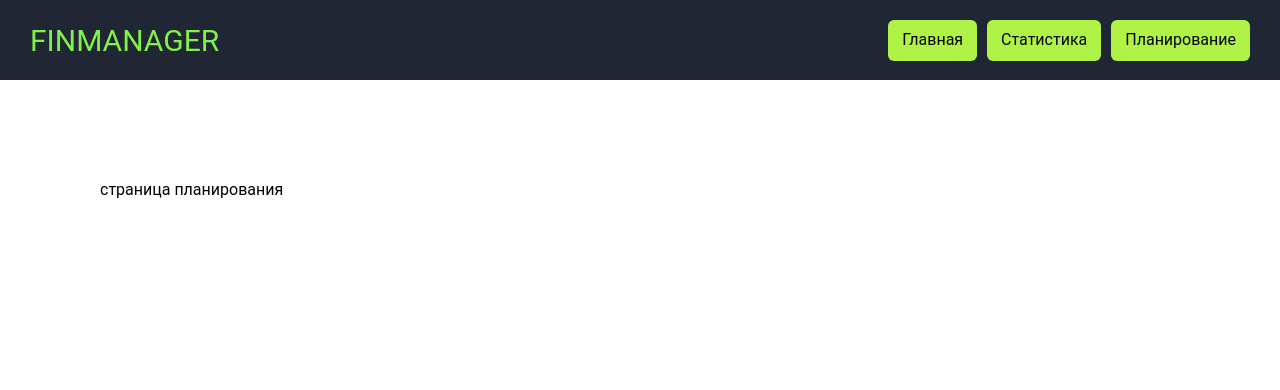
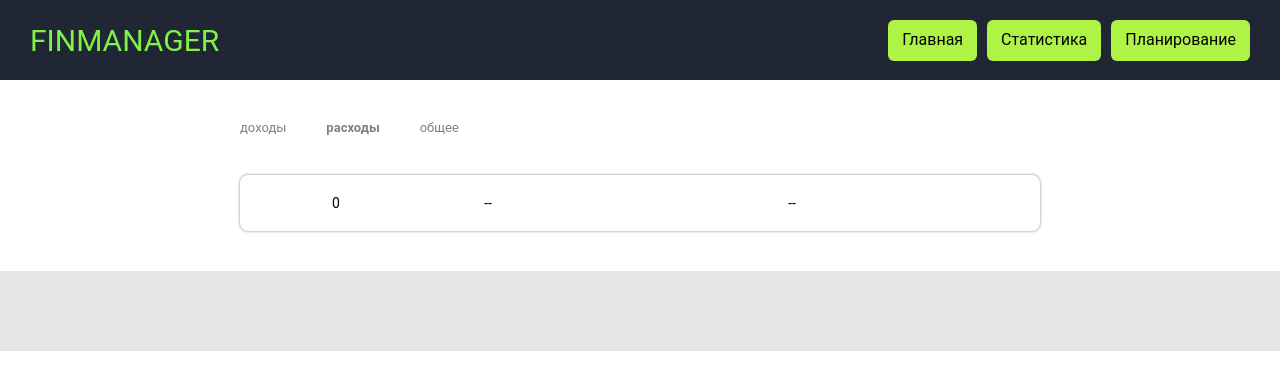
Before and after one commit to karlbelousov/finmanager, a React (Create React App) app: page /plan in a window 1280 px wide. Shown: the top 390 px of the page. Built offline with nearby package versions, Linux system fonts and the light colour scheme.

Commit message:
вынес основные стейты приложения в стор

```diff
--- a/src/components/pages/Main.tsx
+++ b/src/components/pages/Main.tsx
@@ -1,4 +1,3 @@
-import { useState } from 'react';
 import Radio from '@mui/material/Radio';
 import RadioGroup from '@mui/material/RadioGroup';
 import FormControlLabel from '@mui/material/FormControlLabel';
@@ -7,28 +6,29 @@ import FormLabel from '@mui/material/FormLabel';
 import { Footer } from '../views/global/Footer';
 import { css } from '../../styles/form.css';
 import { InputComponent } from '../comps/Input';
-import { useAppDispatch } from '../../hooks';
-import { setStat } from '../../store/action';
+import { useAppDispatch, useAppSelector} from '../../hooks';
+import { changeViewType, changeValue, changeComment } from '../../store/reducers/view-type-for-main';
+import { setData } from '../../store/reducers/data';
 
 const {FormContainer, Button} = css;
 
 export const Main = () => {
-  const [value, setValue] = useState('');
-  const [type, setType] = useState('доход');
-  const [comment, setComment] = useState('');
   const dispatch = useAppDispatch();
+  const viewType = useAppSelector((state) => state.viewTypeMain.viewType);
+  const viewValue = useAppSelector((state) => state.viewTypeMain.value);
+  const viewComment = useAppSelector((state) => state.viewTypeMain.comment);
 
   const validation = () => {
-    if (value.length > 2 && type) {
-      const data = {
-        value,
-        type,
-        comment
-      };
-      dispatch(setStat(data));
-      setValue('');
-      setType('доход');
-      setComment('');
+    if (viewValue.length > 2 && viewType) {
+      dispatch(changeViewType('доход'));
+      dispatch(changeValue(''));
+      dispatch(changeComment(''));
+      dispatch(setData({
+        value: viewValue,
+        type: viewType,
+        comment: viewComment
+      }));
+
     } else {
       // eslint-disable-next-line no-console
       console.log('Ошибка валидации');
@@ -37,46 +37,55 @@ export const Main = () => {
 
   let backgroundColorButton = '';
 
-  if (value.length > 3 && type.length > 3) {
+  if (viewValue.length > 3 && viewType.length > 3) {
     backgroundColorButton = 'rgb( 176, 243, 71 )';
   } else {
     backgroundColorButton = 'rgb( 229, 229, 229 )';
   }
 
   const handleChange = (event: React.ChangeEvent<HTMLInputElement>) => {
-    setType((event.target as HTMLInputElement).value);
+    dispatch(changeViewType(event.target.value));
+  };
+
+  const handleChangeValue = (value: string) => {
+    dispatch(changeValue(value));
   };
 
   const handleChangeComment = (event: React.ChangeEvent<HTMLInputElement>) => {
-    setComment((event.target as HTMLInputElement).value);
+    dispatch(changeComment((event.target.value)));
   };
+
+  const handleChangeCommentValue = (comment: string) => {
+    dispatch(changeComment(comment));
+  };
+
 
   return (
     <>
       <FormContainer style={{alignItems: 'flex-start'}}>
-        <InputComponent placeholder='Введите сумму транзакции' action={setValue} inputValue={value} />
+        <InputComponent placeholder='Введите сумму транзакции' action={handleChangeValue} inputValue={viewValue} />
         <FormControl style={{marginTop: '9px', marginBottom: '12px'}}>
           <FormLabel id="demo-controlled-radio-buttons-group">Выберите тип транзакции</FormLabel>
           <RadioGroup
             aria-labelledby="demo-controlled-radio-buttons-group"
             name="controlled-radio-buttons-group"
             style={{marginTop: '5px', marginLeft: '6px'}}
-            value={type}
+            value={viewType}
             onChange={handleChange}
           >
             <FormControlLabel value="доход" control={<Radio />} label="Доход" />
             <FormControlLabel value="расход" control={<Radio />} label="Расход" />
           </RadioGroup>
         </FormControl>
-        {type === 'доход' && <InputComponent placeholder='Введите комментарий' action={setComment} inputValue={comment} />}
-        {type === 'расход' && (
+        {viewType === 'доход' && <InputComponent placeholder='Введите комментарий' action={handleChangeCommentValue} inputValue={viewComment} />}
+        {viewType === 'расход' && (
           <FormControl style={{marginTop: '0px', marginBottom: '14px'}}>
             <FormLabel id="demo-controlled-radio-buttons-group">Выберите тип расходов</FormLabel>
             <RadioGroup
               aria-labelledby="demo-controlled-radio-buttons-group"
               name="controlled-radio-buttons-group"
               style={{marginTop: '5px', marginLeft: '6px'}}
-              value={comment}
+              value={viewComment}
               onChange={handleChangeComment}
             >
               <FormControlLabel value="покупка продуктов" control={<Radio />} label="Покупка продуктов" />
--- a/src/components/pages/Plan.tsx
+++ b/src/components/pages/Plan.tsx
@@ -1,3 +1,16 @@
-export const Plan = () => (
-  <span style={{display: 'block', marginLeft: '100px', marginTop: '100px'}}>страница планирования</span>
-);
+import React from 'react';
+import DataList from '../views/local/DataList';
+import { Footer } from '../views/global/Footer';
+export class Plan extends React.Component {
+
+  setShow = () => false;
+
+  render() {
+    return (
+      <>
+        <DataList viewType={'расход'} setShow={this.setShow} />
+        <Footer />
+      </>
+    );
+  }
+}
--- a/src/components/views/local/DataChart.tsx
+++ b/src/components/views/local/DataChart.tsx
@@ -2,7 +2,7 @@
 import css from '../../../styles/dataList.css';
 import { ResponsivePie } from '@nivo/pie';
 import { DataChartType } from '../../../type/data';
-import { useEffect, useState } from 'react';
+import React, { useEffect, useState } from 'react';
 import { useAppSelector } from '../../../hooks';
 
 const { DataContainer } = css;
@@ -146,8 +146,8 @@ type DataChartProps = {
   show?: boolean;
 }
 
-const DataChart = ({viewType, show = true}: DataChartProps) => {
-  const data = useAppSelector((state) => state.data);
+const DataChart = ({show = true, viewType}: DataChartProps) => {
+  const data = useAppSelector((state) => state.dataSlice.data);
   const filterData = data.filter((item) => item.type === 'расход');
 
   const [r01, setR01] = useState(0);
--- a/src/components/views/local/DataList.tsx
+++ b/src/components/views/local/DataList.tsx
@@ -10,7 +10,7 @@ type DataListProps = {
 }
 
 const DataList = ({viewType, setShow}: DataListProps) => {
-  const data = useAppSelector((state) => state.data);
+  const data = useAppSelector((state) => state.dataSlice.data);
   const navigate = useNavigate();
   const filterData = data.filter((item) => item.type === viewType);
   const filterDataSumm = data.filter((item) => item.type === viewType)
--- a/src/hooks/index.ts
+++ b/src/hooks/index.ts
@@ -1,5 +1,5 @@
 import {TypedUseSelectorHook, useDispatch, useSelector} from 'react-redux';
-import { AppDispatch, State } from '../type/state';
+import { AppDispatch, State } from '../store';
 
 export const useAppDispatch = () => useDispatch<AppDispatch>();
 export const useAppSelector: TypedUseSelectorHook<State> = useSelector;
--- a/src/store/action.ts
+++ /dev/null
@@ -1,4 +0,0 @@
-import { createAction } from '@reduxjs/toolkit';
-import { Data } from '../type/data';
-
-export const setStat = createAction<Data>('set/stat');
--- a/src/store/index.ts
+++ b/src/store/index.ts
@@ -1,6 +1,13 @@
 import { configureStore } from '@reduxjs/toolkit';
-import { reducer } from './reducer';
+import viewTypeMainSlice from './reducers/view-type-for-main';
+import dataSlice from './reducers/data';
 
 export const store = configureStore({
-  reducer
+  reducer: {
+    viewTypeMain: viewTypeMainSlice,
+    dataSlice: dataSlice
+  }
 });
+
+export type State = ReturnType<typeof store.getState>;
+export type AppDispatch = typeof store.dispatch;
--- a/src/store/reducer.ts
+++ /dev/null
@@ -1,18 +0,0 @@
-import { createReducer } from '@reduxjs/toolkit';
-import { Data } from '../type/data';
-import { setStat } from './action';
-
-type State = {
-  data: Data[];
-}
-
-const initialState: State = {
-  data: []
-};
-
-export const reducer = createReducer(initialState, (builder) => {
-  builder
-    .addCase(setStat, (state, action) => {
-      state.data.push(action.payload);
-    });
-});
--- /dev/null
+++ b/src/store/reducers/data.ts
@@ -0,0 +1,23 @@
+import { createSlice, PayloadAction } from '@reduxjs/toolkit';
+import { Data } from '../../type/data';
+
+export type viewTypeMainState = {
+  data: Data[];
+};
+
+const initialState: viewTypeMainState = {
+  data: [],
+};
+
+export const dataSlice = createSlice({
+  name: 'dataSlice',
+  initialState,
+  reducers: {
+    setData: (state, action: PayloadAction<Data>) => {
+      state.data.push(action.payload);
+    },
+  },
+});
+
+export const {setData} = dataSlice.actions;
+export default dataSlice.reducer;
--- /dev/null
+++ b/src/store/reducers/view-type-for-main.ts
@@ -0,0 +1,32 @@
+import { createSlice, PayloadAction } from '@reduxjs/toolkit';
+
+export type viewTypeMainState = {
+  viewType: string;
+  value: string;
+  comment: string;
+};
+
+const initialState: viewTypeMainState = {
+  viewType: 'доход',
+  value: '',
+  comment: ''
+};
+
+export const viewTypeMainSlice = createSlice({
+  name: 'viewTypeMain',
+  initialState,
+  reducers: {
+    changeViewType: (state, action: PayloadAction<string>) => {
+      state.viewType = action.payload;
+    },
+    changeValue: (state, action: PayloadAction<string>) => {
+      state.value = action.payload;
+    },
+    changeComment: (state, action: PayloadAction<string>) => {
+      state.comment = action.payload;
+    },
+  },
+});
+
+export const {changeViewType, changeComment, changeValue} = viewTypeMainSlice.actions;
+export default viewTypeMainSlice.reducer;
--- a/src/type/state.ts
+++ /dev/null
@@ -1,4 +0,0 @@
-import {store} from '../store/index.js';
-
-export type State = ReturnType<typeof store.getState>;
-export type AppDispatch = typeof store.dispatch;
```
